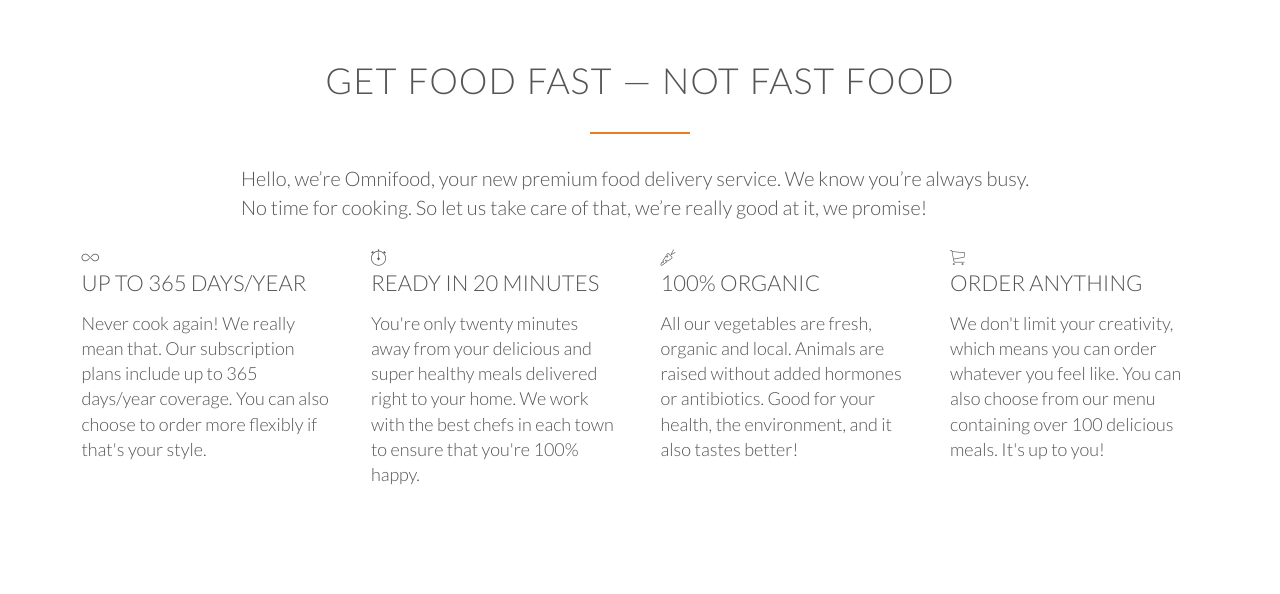
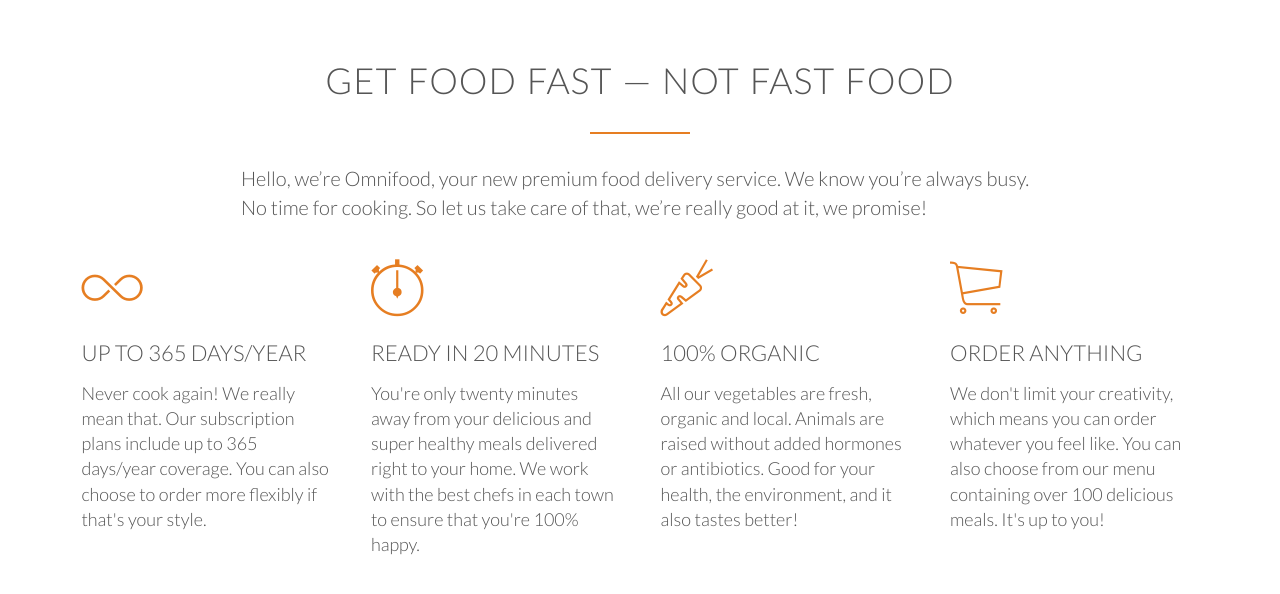
Before and after one commit to kzapata19/omniFood, a plain HTML site: page index.html in a window 1280 px wide. Shown: the part 822-1416 px from the top of the page. Drawn offline with Linux system fonts and the light colour scheme; files whose address does not match are found by name.

Commit message:
Format features' icons

```diff
--- a/index.html
+++ b/index.html
@@ -39,28 +39,28 @@
     </div>
     <div class="row">
       <div class="col span-1-of-4 box">
-        <i class="ion-ios-infinite-outline"></i>
+        <i class="ion-ios-infinite-outline icon-big"></i>
         <h3>Up to 365 days/year</h3>
           <p>
             Never cook again! We really mean that. Our subscription plans include up to 365 days/year coverage. You can also choose to order more flexibly if that's your style.
           </p>
       </div>
       <div class="col span-1-of-4 box">
-        <i class="ion-ios-stopwatch-outline"></i>
+        <i class="ion-ios-stopwatch-outline icon-big"></i>
         <h3>Ready in 20 minutes</h3>
           <p>
             You're only twenty minutes away from your delicious and super healthy meals delivered right to your home. We work with the best chefs in each town to ensure that you're 100% happy.
           </p>
       </div>
       <div class="col span-1-of-4 box">
-        <i class="ion-ios-nutrition-outline"></i>
+        <i class="ion-ios-nutrition-outline icon-big"></i>
         <h3>100% organic</h3>
           <p>
             All our vegetables are fresh, organic and local. Animals are raised without added hormones or antibiotics. Good for your health, the environment, and it also tastes better!
           </p>
       </div>
       <div class="col span-1-of-4 box">
-        <i class="ion-ios-cart-outline"></i>
+        <i class="ion-ios-cart-outline icon-big"></i>
         <h3>Order anything</h3>
           <p>
             We don't limit your creativity, which means you can order whatever you feel like. You can also choose from our menu containing over 100 delicious meals. It's up to you!
--- a/resources/css/style.css
+++ b/resources/css/style.css
@@ -93,6 +93,16 @@
   font-size: 90%;
   line-height: 140%;
 }
+
+/*----------------ICONS-------------------*/
+
+.icon-big {
+  font-size: 350%;
+  display: block;
+  color: #e67e22;
+  margin-bottom: 10px;
+}
+
 /*----------------BUTTONS-------------------*/
 
 .btn:link,
```
